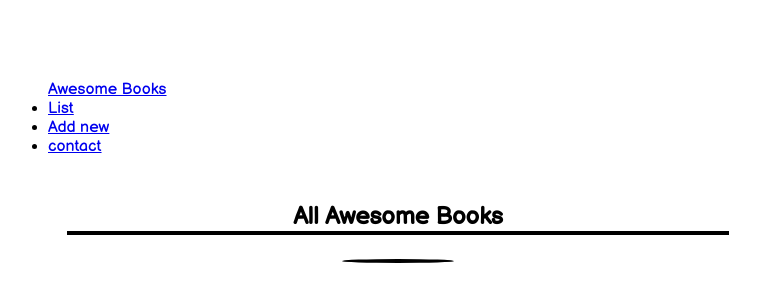
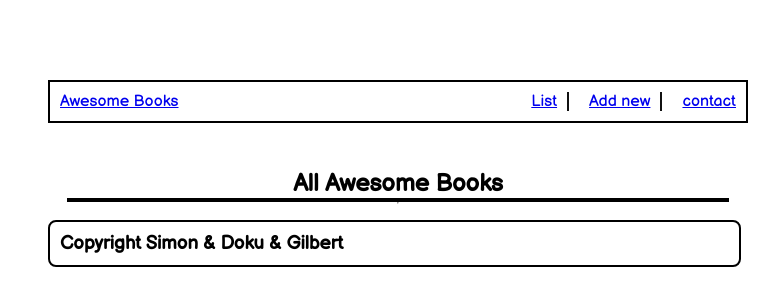
Before and after one commit to theodoku/Awesome-Books--1, a plain HTML site: page index.html in a window 1280 px wide. Shown: the whole page, without its empty margins (242-1021 px from the left). Drawn offline with Linux system fonts and the light colour scheme.

Commit message:
Made changes to the styles.css file

```diff
--- a/index.html
+++ b/index.html
@@ -12,23 +12,23 @@
 </head>
 <body>
     <header>
-        <nav>
+        <nav class="nav-bar">
             <a href="/">Awesome Books</a>
-            <ul>
-                <li id="list-link" class="nav-link">
+            <ul class="list-elements">
+                <li id="list-link" class="nav-link list">
                     <a href="#list">List</a>
                 </li>
-                <li id="add-new-link" class="nav-link">
+                <li id="add-new-link" class="nav-link list">
                     <a href="#add-new">Add new</a>
                 </li>
-                <li id="contact-link" class="nav-link">
+                <li id="contact-link" class="nav-link list">
                     <a href="#contact">contact</a>
                 </li>
             </ul>
         </nav>
     </header>
     <section id="list" class="books content">
-        <h1>All Awesome Books</h1>
+        <h1 class="awesome">All Awesome Books</h1>
         <ul id="book-container" class="book-container">
             <!-- Dynamic book list comes here -->
         </ul>
@@ -49,6 +49,11 @@
         contact section
     </section>
 
+    <footer>
+        <h3 class="copyright">Copyright Simon & Doku & Gilbert</h3>
+
+    </footer>
+
     <!-- JS -->
     <script type="module" src="./script.js"></script>
 </body>
--- a/styles.css
+++ b/styles.css
@@ -25,8 +25,36 @@ header {
   margin: 30px 0;
 }
 
-header > h1 {
+header>h1 {
   text-align: center;
+}
+
+.nav-bar {
+  display: flex;
+  flex-direction: row;
+  align-items: center;
+  justify-content: space-between;
+  border: 2px #000 solid;
+  padding: 10px;
+
+}
+
+.nav-bar ul {
+  display: flex;
+  align-items: center;
+  justify-content: space-between;
+  gap: 20px;
+  list-style-type: none;
+}
+
+.list:nth-child(1) {
+  border-right: 2px solid #111;
+  padding-right: 10px;
+}
+
+.list:nth-child(2) {
+  border-right: 2px solid #111;
+  padding-right: 10px;
 }
 
 .book-container {
@@ -42,6 +70,12 @@ header > h1 {
   padding: 1rem;
 }
 
+.awesome {
+  display: flex;
+  align-items: center;
+  justify-content: center;
+}
+
 .book-container li {
   display: flex;
   flex-direction: row;
@@ -54,14 +88,6 @@ header > h1 {
 
 #book-container li:nth-child(odd) {
   background: rgb(194, 187, 187);
-}
-
-hr {
-  width: 7rem;
-  background-color: #000;
-  border: 2px solid #000;
-  margin-top: 1.5rem;
-  border-radius: 50%;
 }
 
 .remove-btn {
@@ -124,3 +150,10 @@ button:hover {
 .contact-section {
   display: none;
 }
+
+.copyright {
+  width: 99%;
+  border: 2px #000 solid;
+  border-radius: 8px;
+  padding: 10px;
+}
```
